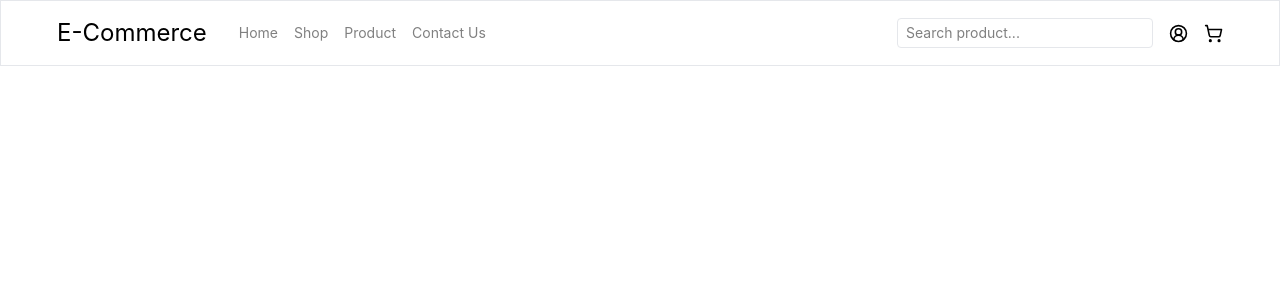
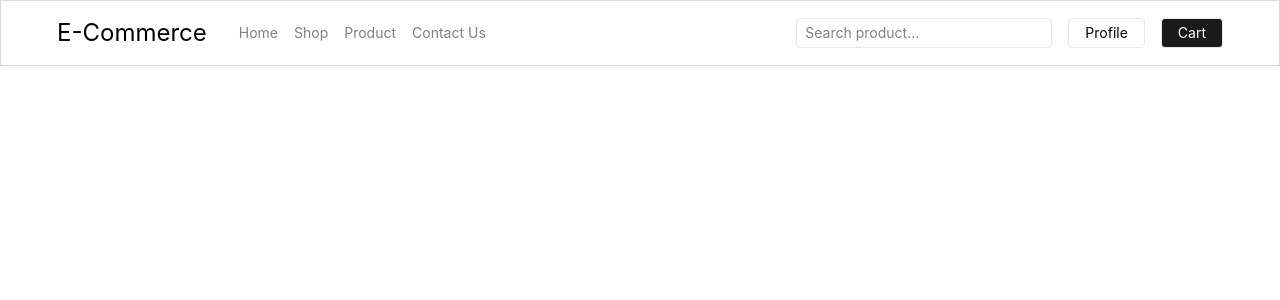
Before and after one commit to Beridze0/e-commerce, a React (Vite) app: page / in a window 1280 px wide. Shown: the top 300 px of the page. Built offline with nearby package versions, Linux system fonts and the light colour scheme.

Commit message:
updated colors

```diff
--- a/src/components/layout/Navbar.jsx
+++ b/src/components/layout/Navbar.jsx
@@ -1,4 +1,3 @@
-import { CircleUserRound, ShoppingCart } from "lucide-react"
 import { NavLink } from "react-router-dom"
 import TextField from "../ui/TextField"
 
@@ -14,10 +13,10 @@ const Navbar = () => {
                 <NavLink className="text-textMuted hover:text-textPrimary transition duration-200">Contact Us</NavLink>
             </div>
         </div>
-        <div className="flex items-center justify-center gap-4">
+        <div className="flex items-center justify-center gap-4 text-sm">
             <TextField />
-            <CircleUserRound className="text-textPrimary cursor-pointer" size={19} />
-            <ShoppingCart className="text-textPrimary cursor-pointer" size={19} />
+            <p className="border rounded px-4 py-1 transition duration-200 hover:bg-hoverSecondary cursor-pointer">Profile</p>
+            <p className="border rounded px-4 py-1 bg-primary text-textInverted transition cursor-pointer duration-200 hover:bg-hoverPrimary">Cart</p>
         </div>
     </div>
   )
--- a/src/globals.css
+++ b/src/globals.css
@@ -11,44 +11,59 @@ body {
         /* Light Theme Colors */
         --background: 0 0% 100%;
         --foreground: 0 0% 10%;
-        --primary: 210 100% 20%;
-        --primary-foreground: 210 100% 98%;
-        --secondary: 210 100% 96.1%;
-        --secondary-foreground: 222.2 47.4% 11.2%;
-        --accent: 220 100% 50%;
-        --accent-foreground: 0 0% 100%;
-        --border: 220 13% 91%;
-        --input: 220 13% 91%;
-        --ring: 217.2 91.2% 59.8%;
-        --success: 134 61% 41%;
-        --destructive: 0 84.2% 60.2%;
+        --primary: 0 0% 10%;
+        --primary-foreground: 0 0% 98%;
+        --secondary: 0 0% 96%;
+        --secondary-foreground: 0 0% 25%;
+        --accent: 0 0% 85%;
+        --accent-foreground: 0 0% 10%;
+        --border: 0 0% 85%;
+        --input: 0 0% 90%;
+        --ring: 0 0% 30%;
+        --success: 120 3% 30%;
+        --destructive: 0 60% 50%;
         --radius: 0.5rem;
 
         /* Text Colors */
-        --text-primary: 0 0% 0%;  /* Black primary text for light mode */
-        --text-muted: 0 0% 50%;   /* Muted gray for secondary text */
+        --text-primary: 0 0% 0%;
+        --text-muted: 0 0% 50%;
+        --text-inverted: 0 0% 100%;  /* White text in light mode */
+
+        /* Hover Colors */
+        --hover-primary: 0 0% 20%;
+        --hover-secondary: 0 0% 95%;
+        --hover-accent: 0 0% 75%;
+        --hover-border: 0 0% 75%;
     }
 
     .dark {
         /* Dark Theme Colors */
-        --background: 210 20% 10%;
-        --foreground: 210 100% 98%;
-        --primary: 210 100% 80%;
-        --primary-foreground: 210 100% 20%;
-        --secondary: 210 100% 25%;
-        --secondary-foreground: 210 100% 90%;
-        --accent: 220 100% 70%;
-        --accent-foreground: 0 0% 100%;
-        --border: 210 20% 30%;
-        --input: 210 20% 35%;
-        --ring: 217.2 91.2% 69.8%;
-        --success: 134 61% 51%;
-        --destructive: 0 62.8% 50.6%;
+        --background: 0 0% 10%;
+        --foreground: 0 0% 98%;
+        --primary: 0 0% 98%;
+        --primary-foreground: 0 0% 10%;
+        --secondary: 0 0% 15%;
+        --secondary-foreground: 0 0% 80%;
+        --accent: 0 0% 30%;
+        --accent-foreground: 0 0% 98%;
+        --border: 0 0% 20%;
+        --input: 0 0% 25%;
+        --ring: 0 0% 60%;
+        --success: 120 3% 50%;
+        --destructive: 0 60% 40%;
 
         /* Text Colors */
-        --text-primary: 210 100% 98%;  /* White primary text for dark mode */
-        --text-muted: 210 100% 70%;   /* Lighter gray for secondary text */
+        --text-primary: 0 0% 98%;
+        --text-muted: 0 0% 60%;
+        --text-inverted: 0 0% 0%; /* Black text in dark mode */
+
+        /* Hover Colors */
+        --hover-primary: 0 0% 90%;
+        --hover-secondary: 0 0% 25%;
+        --hover-accent: 0 0% 40%;
+        --hover-border: 0 0% 35%;
     }
 
 
+
 }
--- a/tailwind.config.js
+++ b/tailwind.config.js
@@ -22,9 +22,18 @@ export default {
         ring: "hsl(var(--ring))",
         success: "hsl(var(--success))",
         destructive: "hsl(var(--destructive))",
-        textPrimary: "hsl(var(--text-primary))",  /* Text primary color */
-        textMuted: "hsl(var(--text-muted))",      /* Text muted color */
-      }
+        textPrimary: "hsl(var(--text-primary))",
+        textMuted: "hsl(var(--text-muted))",
+        textInverted: "hsl(var(--text-inverted))", // Added for inverted text color
+
+        /* Hover Colors */
+        hoverPrimary: "hsl(var(--hover-primary))",
+        hoverSecondary: "hsl(var(--hover-secondary))",
+        hoverAccent: "hsl(var(--hover-accent))",
+        hoverBorder: "hsl(var(--hover-border))",
+    }
+
+
     },
   },
   plugins: [],
```
